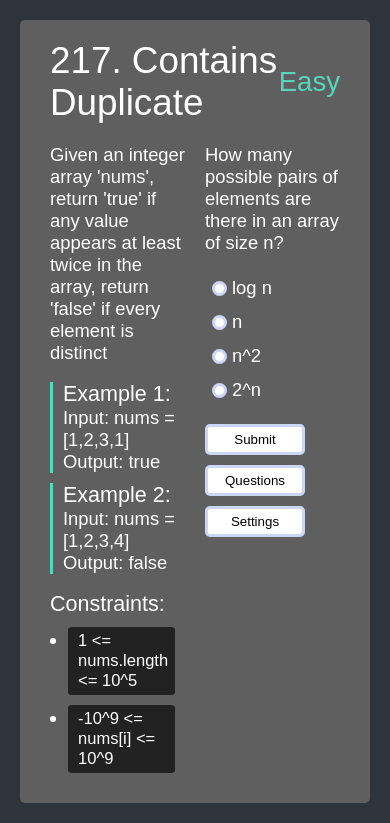
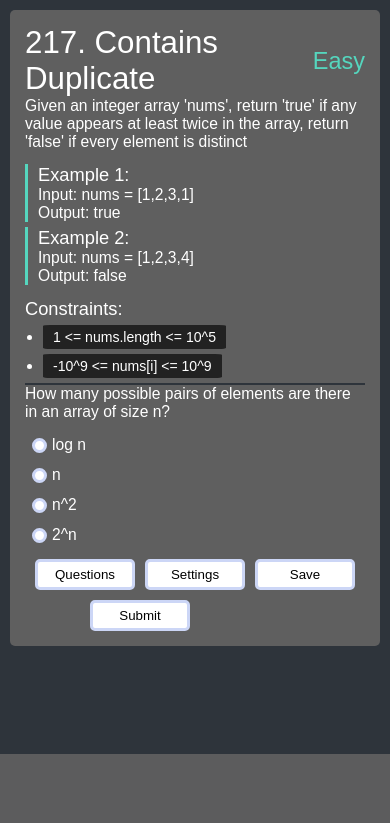
Before and after one commit to tonytwei/leetquiz, a Node server app: page /quiz in a window 390 px wide. Shown: the part 90-913 px from the top of the page. After the commit the page ends 844 px from the top, so only its background shows below. Run offline with Node 20, Linux system fonts and the light colour scheme; some web fonts are replaced.

Commit message:
quiz buttons rearrange

```diff
--- a/client/pages/quiz.ejs
+++ b/client/pages/quiz.ejs
@@ -146,14 +146,13 @@
                                     <% } %>
                                 </div>
                                 <div class="button-container-container">
+                                    <button id="show-questions" type="button" name="show-questions">Questions</button>
+                                    <button id="show-settings" type="button" name="show-settings">Settings</button>
+                                    <button id="save-question" type="button" name="save-question">Save</button>
                                     <div class="button-container">
                                         <button id="submit-answer" type="button" name="submit-answer">Submit</button>
                                         <button id="next-question-part" type="button" name="next-question-part">Next</button>
                                         <button id="next-question" type="button" name="next-question">Next Q</button>
-                                    </div>
-                                    <div class="button-container">
-                                        <button id="show-questions" type="button" name="show-questions">Questions</button>
-                                        <button id="show-settings" type="button" name="show-settings">Settings</button>
                                     </div>
                                 </div>
                             </div>
@@ -228,6 +227,7 @@
                                         </div>
                                     </div>
                                 </div>
+                                <div class="set-clear-filters">
                                     <div class="choose-set">
                                         <h2>SET:</h2>
                                         <select class="set copy" name="set">
@@ -238,6 +238,7 @@
                                     </div>
                                     <div class="clear-filters">
                                         <button id="clear-filters" type="button" name="clear-filters">CLEAR FILTERS</button>
+                                    </div>
                                 </div>
                             </div>
                             <div class="questions-list">
--- a/client/public/styles/common.css
+++ b/client/public/styles/common.css
@@ -108,7 +108,7 @@ a {
     flex-direction: column;
     align-items: end;
     justify-items: center;
-    padding: 3.5vh 6.5vw;
+    padding: 3% 7%;
 }
 
 .menu-close {
--- a/client/public/styles/quiz.css
+++ b/client/public/styles/quiz.css
@@ -44,12 +44,12 @@ header {
     border-radius: 5px;
     display: flex;
     flex-direction: column;
-    row-gap: 35px;
+    row-gap: 15px;
     padding: 20px 20px 25px 20px
 }
 
 h2 {
-    font-size: 1.5rem;
+    font-size: 1.5em;
     color: var(--accent-lime);
 }
 
@@ -123,7 +123,7 @@ select:focus {
 }
 
 .question-header > h1 {
-    font-size: 2rem;
+    font-size: 2em;
 }
 
 .quiz-body {
@@ -138,7 +138,7 @@ select:focus {
     background-color: var(--background-code);
     border-radius: 4%;
     padding: 4px 10px;
-    font-size: 0.9rem;
+    font-size: 0.9em;
     max-width: max-content;
 }
 
@@ -217,8 +217,7 @@ input[type="radio"]:checked {
 .button-container-container {
     display: flex;
     flex-wrap: wrap;
-    flex-direction: column;
-    justify-content: start;
+    flex-direction: row;
     gap: 10px;
 }
 
@@ -226,13 +225,12 @@ input[type="radio"]:checked {
     display: flex;
     flex-direction: row;
     flex-wrap: wrap;
-    width: max-content;
     max-width: 100%;
     gap: 10px;
     justify-content: start;
 }
 
-#submit-answer, #next-question-part, #next-question, #show-settings, #show-questions {
+#submit-answer, #next-question-part, #next-question, #show-settings, #show-questions, #save-question {
     width: 100px;
     background: white;
     border: 3px solid var(--text-a);
@@ -240,8 +238,13 @@ input[type="radio"]:checked {
     padding: 5px 10px;
 }
 
-#next-question, #next-question-part, #show-settings {
+#next-question, #show-settings {
     display: none;
+}
+
+#next-question-part {
+    display: block;
+    visibility: hidden;
 }
 
 #submit-answer, #next-question-part, #next-question {
@@ -280,7 +283,7 @@ input[type="radio"]:checked {
     border-radius: 5px;
     display: none;
     flex-direction: column;
-    row-gap: 35px;
+    row-gap: 10px;
     padding: 20px 20px 25px 20px
 }
 
@@ -299,9 +302,10 @@ input[type="radio"]:checked {
         top: -20px;
         left: -20px;
         width: calc(100% + 40px);
-        min-height: calc(100% + 40px);
+        min-height: max(100% + 40px, 0% + 1201px);
         height: max-content;
         border-radius: 0px;
+        justify-content: start;
     }
 
     .quiz-container {
@@ -325,6 +329,70 @@ input[type="radio"]:checked {
 
     #show-settings {
         display: block;
+    }
+}
+
+@media all and (max-width: 550px) {
+    .quiz-container {
+        padding: 10px;
+    }
+
+    .quiz-right {
+        font-size: 0.85em;
+        padding: 15px;
+    }
+
+    .quiz-body {
+        width: 100%;
+        padding: 0px;
+        flex-direction: column;
+    }
+
+    .question-description {
+        width: 100%;
+        padding-bottom: 0%;
+        padding: 0px
+    }
+
+    .question-constraints > ul > li {
+        margin: 5px 10px 5px 18px;
+    }
+
+    .question-example {
+        margin: 5px 0;
+    }
+
+    .question-answer {
+        border-top: 2px solid var(--light-grey);
+        padding: 0px;
+        width: 100%;
+    }
+
+    .question-header {
+        padding: 0px;
+    }
+
+    .radio-container {
+        padding: 2px 0px;
+    }
+
+    .overlay-settings {
+        width: 100%;
+        flex-direction: row;
+        flex-wrap: wrap;
+        justify-content: center;
+        align-content: center;
+        gap: 0;
+        padding: 15px;
+    }
+
+    .button-container-container {
+        justify-content: center;
+        align-items: center;
+    }
+
+    .overlay-settings > * {
+        width: 50%;
     }
 }
 
```
Also changed, not shown: client/public/assets/close.png (added), client/public/assets/quiz.js, client/public/images/close.png. Lines whose indentation alone changed are shown as unchanged.
